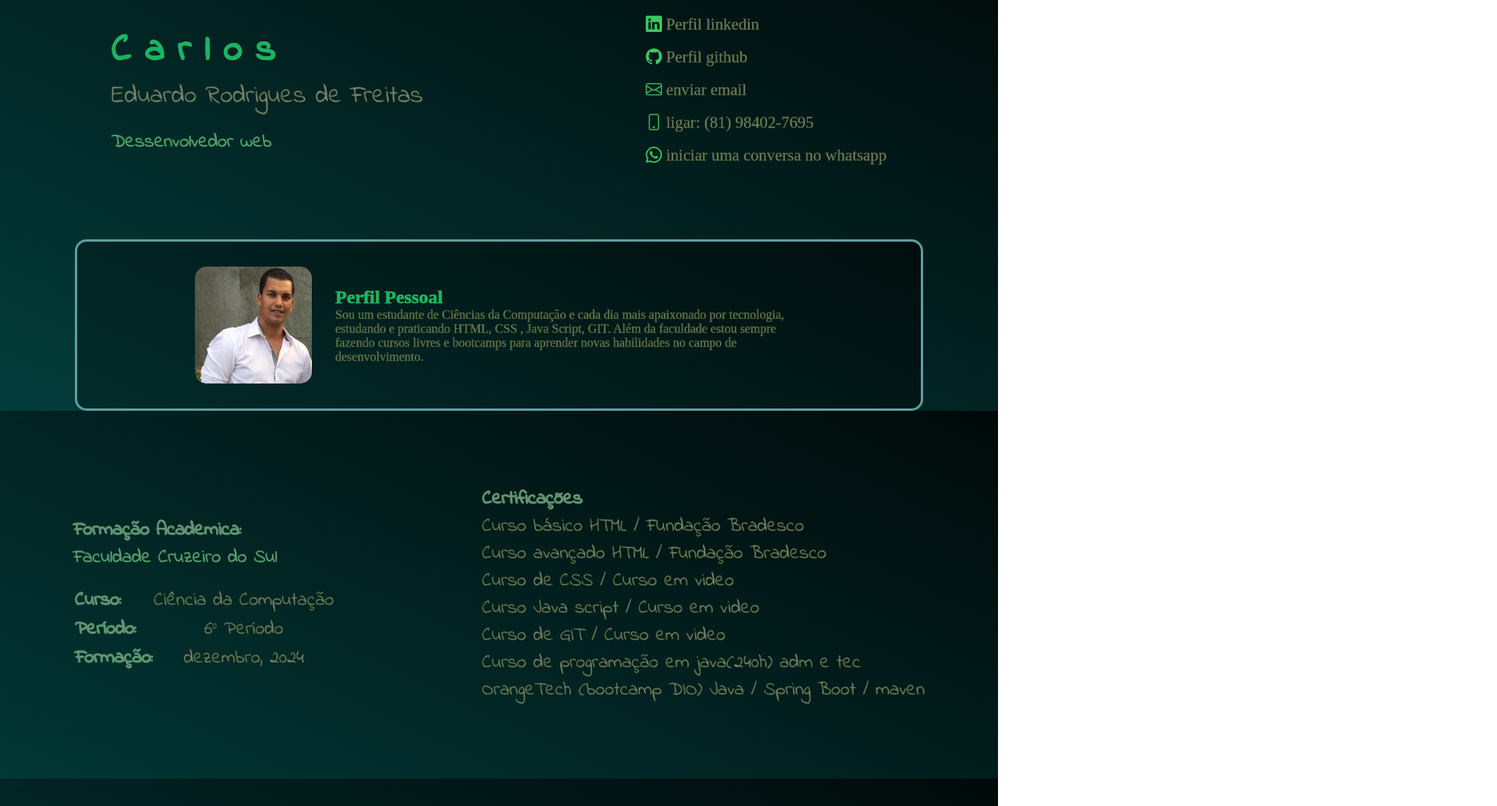
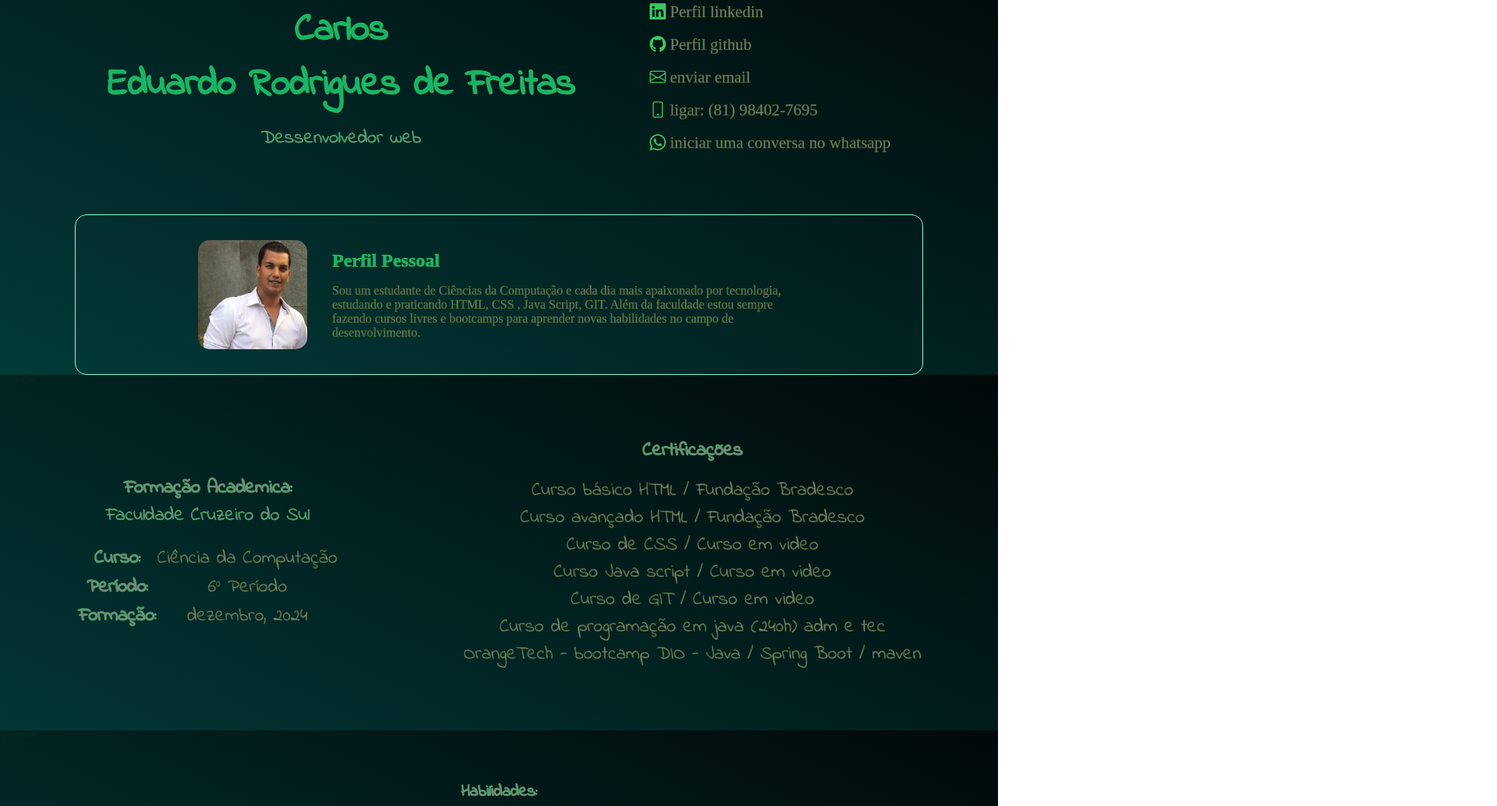
Before and after one commit to carlos8402/curriculo, a plain HTML site: page index.html in a window 1280 px wide. Shown: the part 77-1111 px from the top of the page at 78% size, 1920 px wide, since content can reach past the window. Drawn offline with nearby package versions, Linux system fonts and the light colour scheme.

Commit message:
terceiro commit

```diff
--- a/index.html
+++ b/index.html
@@ -13,13 +13,13 @@
 
         <div class="introducion-one">
 
-                <div class="data">
-                    <h1 class="data-name">C a r l o s </h1>
-                    <p class="data-about-name">Eduardo Rodrigues de Freitas</p><br>
-                    <p class="data-function">Dessenvolvedor web</p>
-                </div>
+            <div class="data">
+                <h1 class="data-name"> <span class="first-name">Carlos</span> Eduardo Rodrigues de Freitas</h1>
+                <p class="data-function">Dessenvolvedor web</p>
+            </div>
 
-                <div class="menu-social-networks">
+
+            <div class="menu-social-networks">
 
                     <ul class="items">
 
@@ -60,22 +60,22 @@
         <div class="container">
 
                 <section id="formation">
-                    <h2 class="formation-title">Formação Academica:</h2>
-                    <p class="formation-institution">Faculdade Cruzeiro do Sul</p>
+                    <h2 class="formation-title"> Formação Academica:</h2>
+                    <p class="formation-institution"> Faculdade Cruzeiro do Sul</p>
 
                         <table class="formation-table">
                             <tbody class="table-items">
                                 <tr>
-                                    <th class="table-title" scope="row">Curso:</th>
-                                    <td class="table-item">Ciência da Computação</td>
+                                    <th class="table-title" scope="row"> Curso:</th>
+                                    <td class="table-item"> Ciência da Computação</td>
                                 </tr>
                                 <tr>
-                                    <th class="table-title"scope="row">Período:</th>
-                                    <td class="table-item">6° Período</td><br>
+                                    <th class="table-title"scope="row"> Período:</th>
+                                    <td class="table-item"> 6° Período</td><br>
                                 </tr>
                                 <tr>
-                                    <th class="table-title" scope="row">Formação:</th>
-                                    <td class="table-item">dezembro, 2024</td>
+                                    <th class="table-title" scope="row"> Formação: </th>
+                                    <td class="table-item"> dezembro, 2024</td>
                                 </tr>
                             </tbody>
 
@@ -90,8 +90,8 @@
                         <li class="certifications-item">Curso de CSS / Curso em video</li>
                         <li class="certifications-item">Curso Java script / Curso em video</li>
                         <li class="certifications-item">Curso de GIT / Curso em video</li>
-                        <li class="certifications-item">Curso de programação em java(240h) adm e tec</li>
-                        <li class="certifications-item">OrangeTech (bootcamp DIO) Java / Spring Boot / maven</li>
+                        <li class="certifications-item">Curso de programação em java (240h) adm e tec</li>
+                        <li class="certifications-item">OrangeTech - bootcamp DIO - Java / Spring Boot / maven</li>
                     </ul>
                 </section>
         </div>
--- a/style.css
+++ b/style.css
@@ -5,29 +5,51 @@
     padding: 0;
     margin: 0;
 }
-                  /*---------Imagem de fundo-----------------*/
+                              /*---------IMAGEM DE FUNDO-----------------*/
 .introduction {
  background-image: url(./img/fundo4.svg);
+ display: flex;
+ flex-direction: column;
 }
+                    /*---------CLASS DATA  + CLASS MENU-SOCIAL-NETWORKS -----------------*/
+
 .introducion-one {
     display: flex;
-    align-items: center;
-    justify-content:space-around;
     flex-wrap: wrap;
-    padding-top: 6rem;
-    padding-bottom: 6rem ;
+    justify-content: center;
+    gap: 6rem;
+    padding-block: 5rem;
+
+
 }
 
+                                   /*---------CLASS DATA 1-----------------*/
+.data {
+    display: flex;
+    flex-wrap: wrap;
+    flex-direction: column;
+    align-items: center;
+    justify-content: center;
+
+}
+.data-name {
+    display: flex;
+    flex-direction: column;
+    flex-wrap: wrap;
+    align-items: center;
+    padding-bottom: 1rem;
+    justify-content: center;
+    text-align: center;
+}
+
+                               /*---------CLASS MENU-SOCIAL NETWORKS-----------------*/
 .items {
     list-style: none;
-
 
 }
 .item {
     font-size: 1.3rem;
     color:rgb(57, 201, 96);
-
-
 
 }
 .link-social {
@@ -35,36 +57,50 @@
     color:gray;
     -webkit-text-stroke-width: 0.5px;
     -webkit-text-stroke-color:rgb(63, 94, 28);
+    align-items: center;
+    justify-content: center;
+}
+                                 /*---------CLASS PROFILE-----------------*/
+
+.profile {
+display: flex;
+flex-wrap: wrap;
+justify-content: center;
+align-items: center;
+gap: 2rem;
+border-radius: 15px;
+border: 1px solid aquamarine;
+padding-block: 2rem;
+padding-inline: 2rem;
+margin-inline: 6rem;
+
 
 
 }
-.profile {
-    border-radius: 15px;
-    display: flex;
-    align-items: center;
-    justify-content: center;
-    padding-top: 2rem;
-    padding-bottom: 2rem;
-    border: 3px solid cadetblue;
-    background-image: url(./img/fundo4.svg);
-    border-radius: 15px;
-    margin-left: 6rem;
-    margin-right: 6rem;
-}
 .profile-img {
     border-radius: 15px;
+    width: 140px;
+    height: 140px;
+
 }
 .profile-title {
     color:rgb(24, 180, 102);
     -webkit-text-stroke-width: 0.5px;
     -webkit-text-stroke-color:rgb(57, 201, 96);
+    padding-bottom: 1rem;
+
 }
 .profile-text {
     width: 600px;
-    margin-left: 30px;
     color:gray;
     -webkit-text-stroke-width: 0.5px;
     -webkit-text-stroke-color:rgb(63, 94, 28);
+}
+                                    /*---------CLASS DATA 2-----------------*/
+
+.first-name {
+    display: block;
+
 }
 .data-name {
     font-family: 'Indie Flower', cursive;
@@ -86,26 +122,28 @@
     -webkit-text-stroke-width: 0.5px;
     -webkit-text-stroke-color:rgb(57, 201, 96);
     font-size: 1.5rem;
-
 }
 
-
+                                        /*---------CLASS CONTAINER 1-----------------*/
 
 .container {
     background-image: url(./img/fundo4.svg);
     display: flex;
+    flex-wrap: wrap;
     align-items: center;
-    justify-content:space-around;
-    flex-wrap: wrap;
-    padding-top: 6rem;
-    padding-bottom: 6rem ;
+    justify-content: center;
+    gap: 10rem;
+    padding-block: 5rem;
 }
+                                      /*---------CLASS FORMATION-----------------*/
+
 .formation-title {
     font-family: 'Indie Flower', cursive;
     color:gray;
     -webkit-text-stroke-width: 0.5px;
     -webkit-text-stroke-color:rgb(57, 201, 96);
     font-size: 1.5rem;
+    text-align: center;
 
 }
 .formation-institution {
@@ -114,10 +152,7 @@
     -webkit-text-stroke-width: 0.5px;
     -webkit-text-stroke-color:rgb(57, 201, 96);
     font-size: 1.5rem;
-}
-.table-items {
-    align-items: center;
-
+    text-align: center;
 }
 .table-title {
     font-family: 'Indie Flower', cursive;
@@ -125,7 +160,6 @@
     -webkit-text-stroke-width: 0.5px;
     -webkit-text-stroke-color:rgb(57, 201, 96);
     font-size: 1.5rem;
-    text-align:left;
 
 }
 .table-item {
@@ -135,11 +169,12 @@
     -webkit-text-stroke-color:rgb(63, 94, 28);
     font-size: 1.5rem;
     text-align: center;
+}
+                                 /*---------CLASS CERTIFICATIONS -----------------*/
 
-}
 .certifications {
+    justify-content: center;
     align-items: center;
-    justify-content: center;
 }
 .certifications-title {
     font-family: 'Indie Flower', cursive;
@@ -147,29 +182,34 @@
     -webkit-text-stroke-width: 0.5px;
     -webkit-text-stroke-color:rgb(57, 201, 96);
     font-size: 1.5rem;
-    text-align:left;
-
-}
-.certifications-items {
-    list-style: none;
+    text-align: center;
+    padding-bottom: 1rem;
 }
 .certifications-item {
+    list-style: none;
     font-family: 'Indie Flower', cursive;
     color:gray;
     -webkit-text-stroke-width: 0.5px;
     -webkit-text-stroke-color:rgb(63, 94, 28);
     font-size: 1.5rem;
-    text-align:left;
+    text-align: center;
+
 }
+                              /*---------CLASS CONTAINER 2 -----------------*/
+
 .container2 {
     background-image: url(./img/fundo4.svg);
     display: flex;
+    justify-content: center;
     align-items: center;
-    justify-content:space-around;
     flex-wrap: wrap;
-    padding-top: 6rem;
-    padding-bottom: 6rem ;
+    gap: 8rem;
+    padding: 4rem 4rem;
+
+
 }
+                             /*---------CLASS SKILLS-----------------*/
+
 .skills-title {
     font-family: 'Indie Flower', cursive;
     color:gray;
@@ -178,11 +218,14 @@
     font-size: 1.3rem;
     text-align: center;
 
+
 }
 .skills-items {
+    display: flex;
+    flex-wrap: wrap;
+    gap: 0.7rem;
     list-style: none;
-    display: flex;
-    gap: 1rem;
+
 
 }
 .skills-item {
@@ -191,15 +234,18 @@
     -webkit-text-stroke-width: 0.5px;
     -webkit-text-stroke-color:rgb(63, 94, 28);
     font-size: 1.5rem;
-    text-align:left;
+
 }
+                                /*---------CLASS REFERENCES -----------------*/
+
 .references-title {
     font-family: 'Indie Flower', cursive;
     color:gray;
     -webkit-text-stroke-width: 0.5px;
     -webkit-text-stroke-color:rgb(57, 201, 96);
     font-size: 1.3rem;
-    align-items: center;
+    text-align: center;
+
 
 
 }
@@ -216,7 +262,7 @@
     -webkit-text-stroke-width: 0.5px;
     -webkit-text-stroke-color:rgb(63, 94, 28);
     font-size: 1.5rem;
-    text-align:left;
+
 
 }
 .references-link {
```
